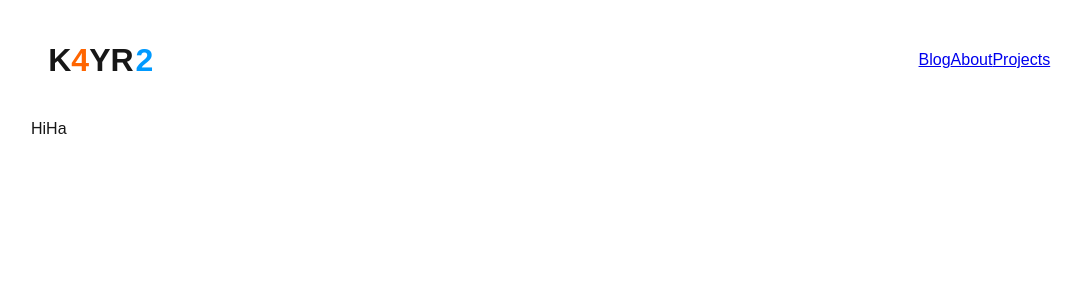
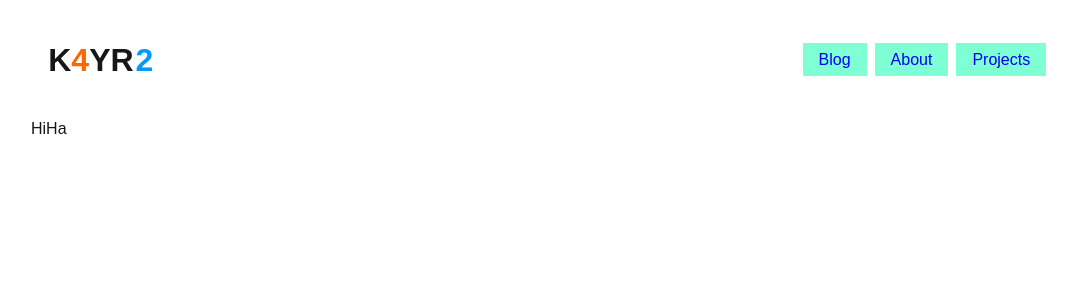
Before and after one commit to k4yr2/k4yr2.me, a Next.js app: page / in a window 1280 px wide. Shown: the top 300 px of the page, without its empty margins (89-1171 px from the left). Built offline with nearby package versions, Linux system fonts and the light colour scheme; a web font is replaced by a local one.

Commit message:
Add HeaderNavButton component with styling for improved navigation

```diff
--- a/components/HeaderNavButton.tsx
+++ b/components/HeaderNavButton.tsx
@@ -1,3 +1,4 @@
+import styles from '@/styles/HeaderNavButton.module.css';
 import Link from 'next/link';
 
 export const HeaderNavButton = ({ to } :  HeaderNavButtonProps) => {
@@ -5,7 +6,9 @@ export const HeaderNavButton = ({ to } :  HeaderNavButtonProps) => {
     const text = to[0].toUpperCase() + to.slice(1).toLowerCase();
 
     return (
-        <Link href={href}>{text}</Link>
+        <Link href={href} className={styles.headerNavButton}>
+            {text}
+        </Link>
     );
 }
 
--- /dev/null
+++ b/styles/HeaderNavButton.module.css
@@ -0,0 +1,6 @@
+.headerNavButton {
+    text-decoration: none;
+    background-color: aquamarine;
+    padding: 8px 16px;
+    margin: 0 4px;
+}
```
